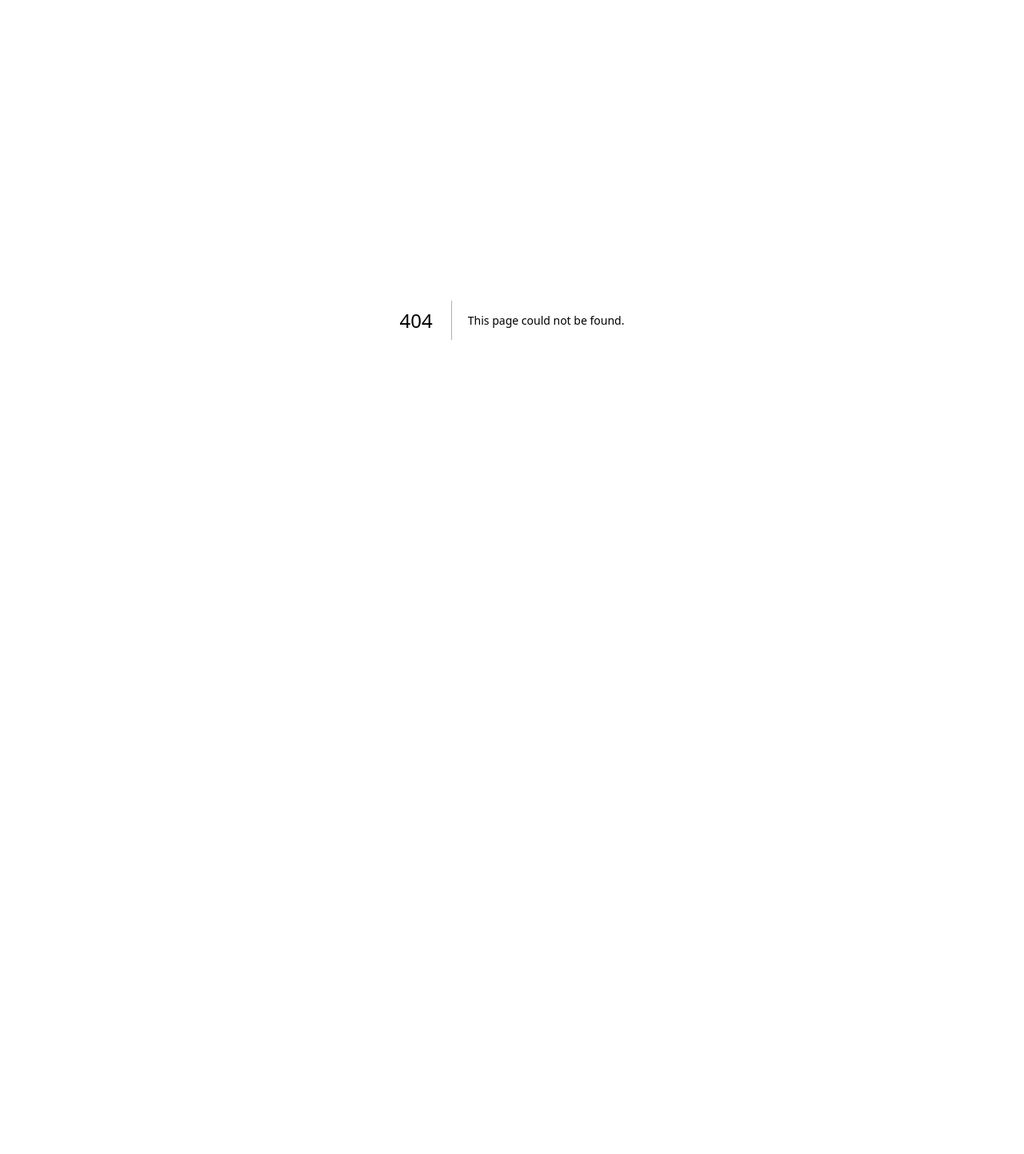
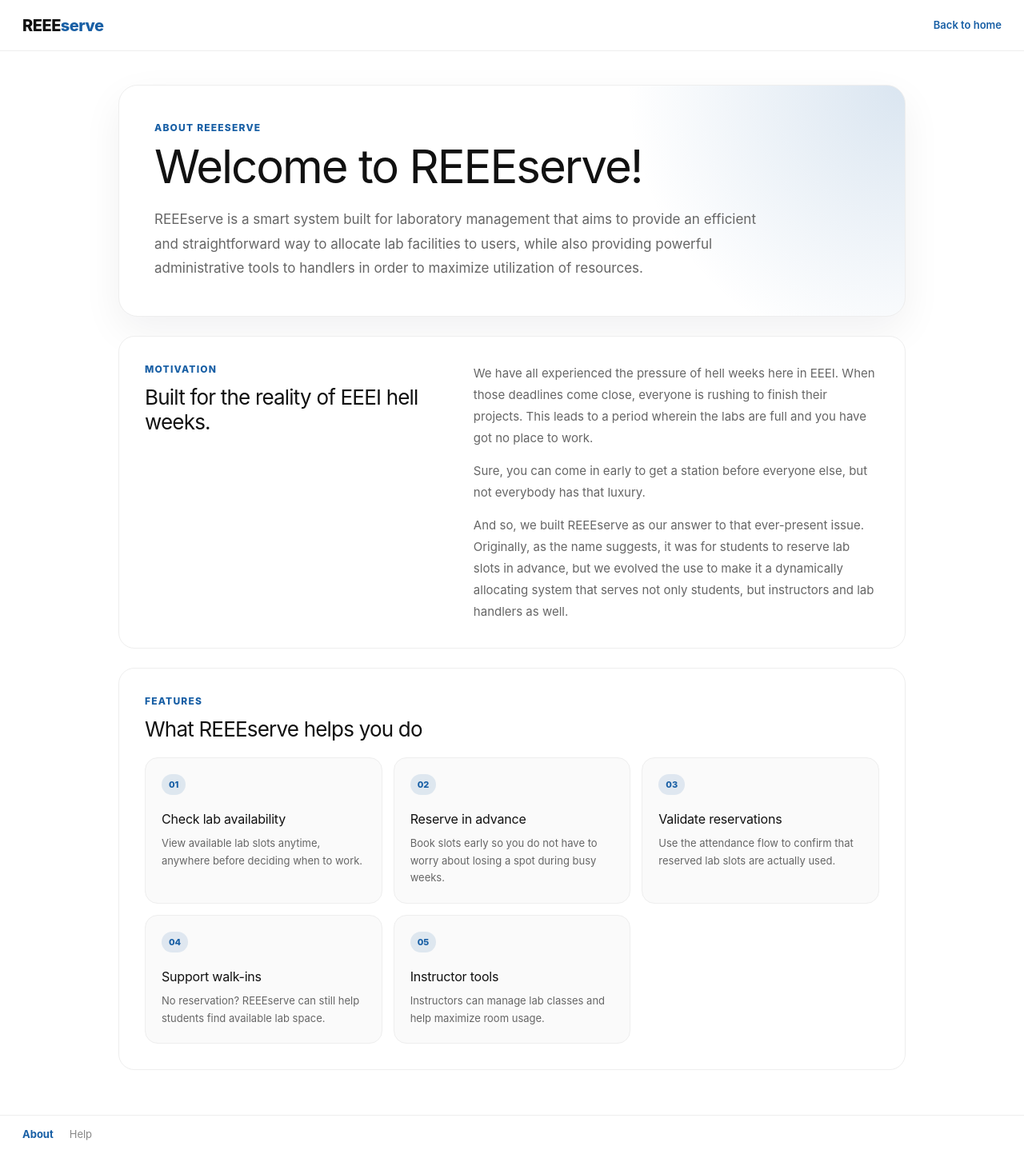
Before and after one commit to TristanSibug/rEEEserve, a Next.js app: page /about in a window 1280 px wide. Before the commit this address had no page. Shown: the whole page at 80% size. Before the commit the page ends 800 px from the top, so only its background shows below. Built offline with nearby package versions, Linux system fonts and the light colour scheme.

Commit message:
added about page

```diff
--- /dev/null
+++ b/app/about/page.tsx
@@ -0,0 +1,326 @@
+import Link from "next/link";
+
+const features = [
+  {
+    title: "Check lab availability",
+    text: "View available lab slots anytime, anywhere before deciding when to work.",
+  },
+  {
+    title: "Reserve in advance",
+    text: "Book slots early so you do not have to worry about losing a spot during busy weeks.",
+  },
+  {
+    title: "Validate reservations",
+    text: "Use the attendance flow to confirm that reserved lab slots are actually used.",
+  },
+  {
+    title: "Support walk-ins",
+    text: "No reservation? REEEserve can still help students find available lab space.",
+  },
+  {
+    title: "Instructor tools",
+    text: "Instructors can manage lab classes and help maximize room usage.",
+  },
+];
+
+export default function AboutPage() {
+  return (
+    <div className="page">
+      <nav className="nav">
+        <Link href="/" className="logo">
+          REEE<span>serve</span>
+        </Link>
+
+        <Link href="/" className="navLink">
+          Back to home
+        </Link>
+      </nav>
+
+      <main className="main">
+        <section className="hero">
+          <p className="eyebrow">About REEEserve</p>
+          <h1>Welcome to REEEserve!</h1>
+          <p className="heroText">
+            REEEserve is a smart system built for laboratory management that aims
+            to provide an efficient and straightforward way to allocate lab
+            facilities to users, while also providing powerful administrative
+            tools to handlers in order to maximize utilization of resources.
+          </p>
+        </section>
+
+        <section className="section twoCol">
+          <div>
+            <p className="sectionLabel">Motivation</p>
+            <h2>Built for the reality of EEEI hell weeks.</h2>
+          </div>
+
+          <div className="textBlock">
+            <p>
+              We have all experienced the pressure of hell weeks here in EEEI.
+              When those deadlines come close, everyone is rushing to finish
+              their projects. This leads to a period wherein the labs are full
+              and you have got no place to work.
+            </p>
+
+            <p>
+              Sure, you can come in early to get a station before everyone else,
+              but not everybody has that luxury.
+            </p>
+
+            <p>
+              And so, we built REEEserve as our answer to that ever-present
+              issue. Originally, as the name suggests, it was for students to
+              reserve lab slots in advance, but we evolved the use to make it a
+              dynamically allocating system that serves not only students, but
+              instructors and lab handlers as well.
+            </p>
+          </div>
+        </section>
+
+        <section className="section">
+          <div className="sectionHeader">
+            <p className="sectionLabel">Features</p>
+            <h2>What REEEserve helps you do</h2>
+          </div>
+
+          <div className="featureGrid">
+            {features.map((feature, index) => (
+              <article key={feature.title} className="featureCard">
+                <div className="featureNumber">
+                  {String(index + 1).padStart(2, "0")}
+                </div>
+                <h3>{feature.title}</h3>
+                <p>{feature.text}</p>
+              </article>
+            ))}
+          </div>
+        </section>
+      </main>
+
+      <footer className="footer">
+        <Link href="/about" className="footerLink active">
+          About
+        </Link>
+        <Link href="/help" className="footerLink">
+          Help
+        </Link>
+      </footer>
+
+      <style>{`
+        .page {
+          min-height: 100vh;
+          display: flex;
+          flex-direction: column;
+          background: var(--background, #f5f5f5);
+          color: var(--text, #111);
+          font-family: Inter, ui-sans-serif, system-ui, -apple-system, BlinkMacSystemFont, "Segoe UI", sans-serif;
+        }
+
+        .nav {
+          height: 64px;
+          display: flex;
+          align-items: center;
+          justify-content: space-between;
+          padding: 0 28px;
+          border-bottom: 1px solid var(--border, #eee);
+          background: var(--surface, #fff);
+          position: sticky;
+          top: 0;
+          z-index: 20;
+        }
+
+        .logo {
+          font-size: 20px;
+          font-weight: 800;
+          text-decoration: none;
+          color: var(--text, #111);
+          letter-spacing: -0.5px;
+        }
+
+        .logo span {
+          color: #185FA5;
+        }
+
+        .navLink {
+          font-size: 13px;
+          color: #185FA5;
+          text-decoration: none;
+          font-weight: 600;
+        }
+
+        .main {
+          flex: 1;
+          width: 100%;
+          max-width: 1040px;
+          margin: 0 auto;
+          padding: 42px 28px 56px;
+          box-sizing: border-box;
+        }
+
+        .hero {
+          background:
+            radial-gradient(circle at top right, rgba(24, 95, 165, 0.16), transparent 34%),
+            var(--surface, #fff);
+          border: 1px solid var(--border, #eee);
+          border-radius: 24px;
+          padding: 44px;
+          box-shadow: 0 18px 50px rgba(15, 23, 42, 0.06);
+        }
+
+        .eyebrow,
+        .sectionLabel {
+          margin: 0 0 10px;
+          font-size: 12px;
+          font-weight: 800;
+          text-transform: uppercase;
+          letter-spacing: 1.2px;
+          color: #185FA5;
+        }
+
+        h1 {
+          max-width: 720px;
+          margin: 0;
+          font-size: clamp(34px, 6vw, 58px);
+          line-height: 1;
+          letter-spacing: -2px;
+        }
+
+        .heroText {
+          max-width: 760px;
+          margin: 22px 0 0;
+          font-size: 17px;
+          line-height: 1.8;
+          color: var(--muted-text, #666);
+        }
+
+        .section {
+          margin-top: 24px;
+          background: var(--surface, #fff);
+          border: 1px solid var(--border, #eee);
+          border-radius: 20px;
+          padding: 32px;
+        }
+
+        .twoCol {
+          display: grid;
+          grid-template-columns: 0.85fr 1.15fr;
+          gap: 36px;
+          align-items: start;
+        }
+
+        h2 {
+          margin: 0;
+          font-size: 26px;
+          line-height: 1.2;
+          letter-spacing: -0.8px;
+        }
+
+        .textBlock {
+          display: grid;
+          gap: 14px;
+        }
+
+        .textBlock p {
+          margin: 0;
+          color: var(--muted-text, #666);
+          font-size: 15px;
+          line-height: 1.8;
+        }
+
+        .sectionHeader {
+          margin-bottom: 20px;
+        }
+
+        .featureGrid {
+          display: grid;
+          grid-template-columns: repeat(3, minmax(0, 1fr));
+          gap: 14px;
+        }
+
+        .featureCard {
+          min-height: 160px;
+          padding: 20px;
+          border-radius: 16px;
+          border: 1px solid var(--border, #eee);
+          background: var(--soft-surface, #fafafa);
+          box-sizing: border-box;
+        }
+
+        .featureNumber {
+          width: fit-content;
+          margin-bottom: 18px;
+          padding: 5px 9px;
+          border-radius: 999px;
+          background: rgba(24, 95, 165, 0.12);
+          color: #185FA5;
+          font-size: 11px;
+          font-weight: 800;
+        }
+
+        .featureCard h3 {
+          margin: 0 0 8px;
+          font-size: 16px;
+          letter-spacing: -0.2px;
+        }
+
+        .featureCard p {
+          margin: 0;
+          color: var(--muted-text, #666);
+          font-size: 13px;
+          line-height: 1.65;
+        }
+
+        .footer {
+          padding: 14px 28px;
+          border-top: 1px solid var(--border, #eee);
+          background: var(--surface, #fff);
+          display: flex;
+          gap: 20px;
+        }
+
+        .footerLink {
+          font-size: 13px;
+          color: var(--muted-text, #888);
+          text-decoration: none;
+        }
+
+        .footerLink.active {
+          color: #185FA5;
+          font-weight: 700;
+        }
+
+        @media (max-width: 760px) {
+          .nav {
+            padding: 0 20px;
+          }
+
+          .main {
+            padding: 24px 16px 40px;
+          }
+
+          .hero {
+            padding: 28px 22px;
+            border-radius: 20px;
+          }
+
+          .section {
+            padding: 24px 20px;
+          }
+
+          .twoCol {
+            grid-template-columns: 1fr;
+            gap: 18px;
+          }
+
+          .featureGrid {
+            grid-template-columns: 1fr;
+          }
+
+          .footer {
+            padding: 14px 20px;
+          }
+        }
+      `}</style>
+    </div>
+  );
+}
```
